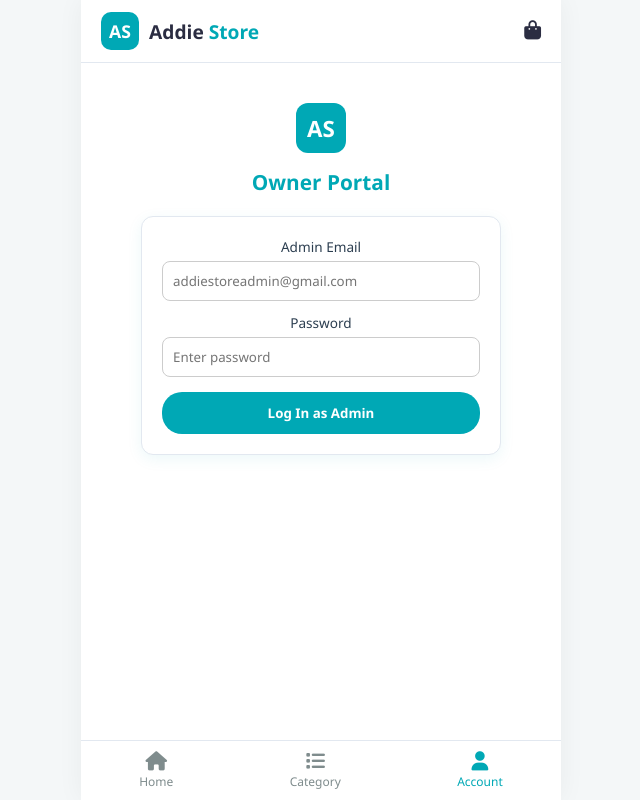
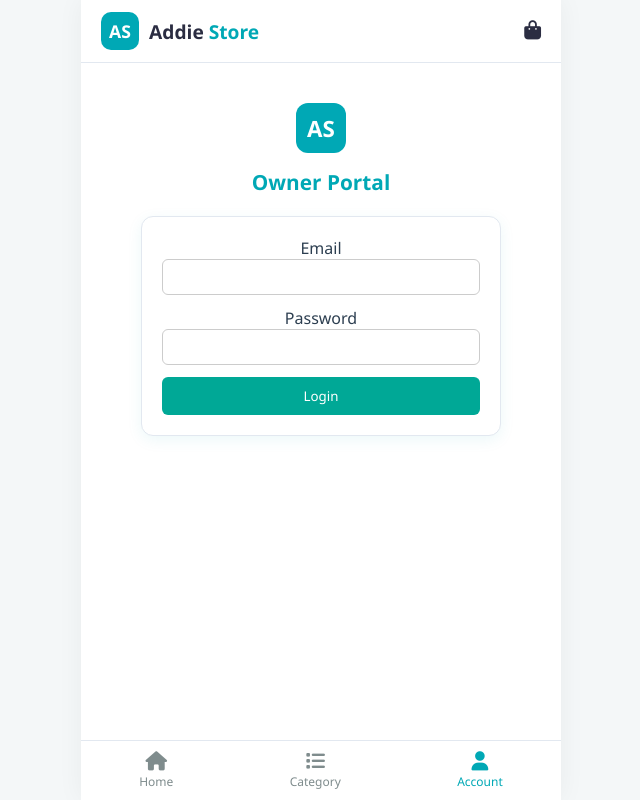
Before and after one commit to MichaelDanielLemakanit/E-commerce-app, a Flask app: page /signup in a window 1280 px wide. Shown: the whole page, without its empty margins (319-959 px from the left). Run offline with Flask 3, Linux system fonts and the light colour scheme; some libraries are stand-ins or nearby versions.

Commit message:
flaskloginroute

```diff
--- a/templates/signup.html
+++ b/templates/signup.html
@@ -9,22 +9,22 @@
     <h2 style="font-size: 1.3rem; color: var(--primary-teal, #00A896); text-align: center; margin-bottom: 20px;">Owner Portal</h2>
 
     <div class="auth-card" style="background: #fff; padding: 20px; border-radius: 12px; border: 1px solid var(--border-color, #e0e0e0);">
-        <form action="/signup" method="POST">
+        <!-- Update this line -->
+        <form action="{{ url_for('signup') }}" method="POST">
+
             <div style="margin-bottom: 12px;">
-                <label style="display: block; font-size: 0.85rem; margin-bottom: 5px;">Admin Email</label>
-                <input type="email" name="email" placeholder="addiestoreadmin@gmail.com" required
-                    style="width: 100%; padding: 10px; border-radius: 8px; border: 1px solid #ccc; box-sizing: border-box;">
+                <label>Email</label>
+                <input type="email" name="email" required style="width: 100%; padding: 8px; border: 1px solid #ccc; border-radius: 6px;">
             </div>
 
-            <div style="margin-bottom: 15px;">
-                <label style="display: block; font-size: 0.85rem; margin-bottom: 5px;">Password</label>
-                <input type="password" name="password" placeholder="Enter password" required
-                    style="width: 100%; padding: 10px; border-radius: 8px; border: 1px solid #ccc; box-sizing: border-box;">
+            <div style="margin-bottom: 12px;">
+                <label>Password</label>
+                <input type="password" name="password" required style="width: 100%; padding: 8px; border: 1px solid #ccc; border-radius: 6px;">
             </div>
 
-            <button type="submit"
-                style="width: 100%; padding: 12px; background: var(--primary-teal, #00A896); color: white; border: none; border-radius: 20px; font-weight: bold; cursor: pointer;">
-                Log In as Admin
+            <!-- Ensure your button type is 'submit' -->
+            <button type="submit" style="width: 100%; padding: 10px; background: #00A896; color: white; border: none; border-radius: 6px; cursor: pointer;">
+                Login
             </button>
         </form>
     </div>
```
